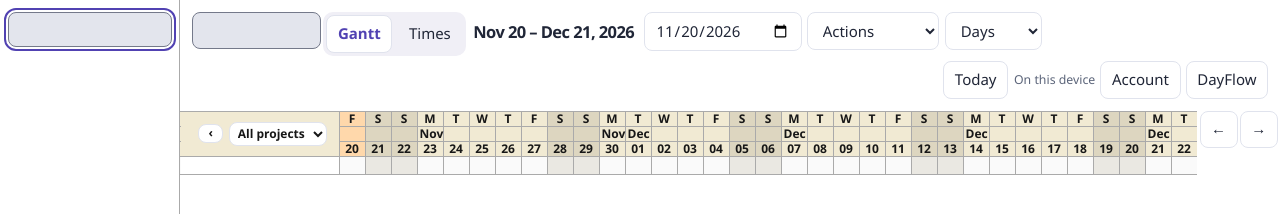
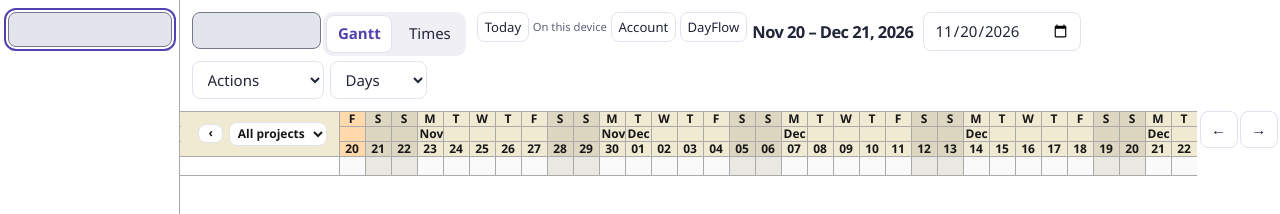
Before and after one commit to esemmelman/combine, a plain HTML site: page index.html in a window 1280 px wide. Shown: the top 214 px of the page. Drawn offline with nearby package versions, Linux system fonts and the light colour scheme.

Commit message:
Move account controls to the top toolbar row

```diff
--- a/index.html
+++ b/index.html
@@ -4,7 +4,7 @@
   <meta charset="utf-8">
   <meta name="viewport" content="width=device-width, initial-scale=1">
   <title>Combine · Planner</title>
-  <link rel="stylesheet" href="style.css?v=63">
+  <link rel="stylesheet" href="style.css?v=64">
   <script defer src="https://cdn.jsdelivr.net/npm/@supabase/supabase-js@2.119.0"></script>
   <script defer src="dayflow-config.js"></script>
   <script defer src="planner-sync.js?v=9"></script>
@@ -22,6 +22,7 @@
     <section class="calendar" aria-labelledby="calendar-title">
       <div id="dictation-status" class="sr-only" role="status"></div>
       <div class="navigation">
+        <div class="top-controls">
           <div class="project-navigation">
             <form id="add-project" class="inline">
               <input name="title" aria-label="Project name" enterkeyhint="go" required maxlength="180">
@@ -38,6 +39,13 @@
             <select id="project-filter" aria-label="Filter Gantt chart by project">
               <option value="">All projects</option>
             </select>
+          </div>
+          <div class="account-controls">
+            <button id="today" type="button">Today</button>
+            <span id="sync-status" role="status">On this device</span>
+            <button id="account-settings" type="button">Account</button>
+            <button id="dayflow-settings" type="button">DayFlow</button>
+          </div>
         </div>
         <div class="date-control">
           <h1 id="calendar-title"></h1>
@@ -58,14 +66,6 @@
             <option value="weeks">Weeks</option>
             <option value="months">Months</option>
           </select>
-        </div>
-        <div class="account-controls">
-          <div class="inline">
-            <button id="today">Today</button>
-            <span id="sync-status" role="status">On this device</span>
-          </div>
-          <button id="account-settings" type="button">Account</button>
-          <button id="dayflow-settings" type="button">DayFlow</button>
         </div>
       </div>
       <div class="calendar-content">
--- a/style.css
+++ b/style.css
@@ -142,8 +142,10 @@ dialog p { color: var(--muted); }
 .dialog-actions { display: flex; flex-wrap: wrap; gap: .45rem; justify-content: flex-end; margin-top: 1rem; }
 .dialog-actions .danger { margin-right: auto; color: #9a2445; }
 .sr-only { position: absolute; width: 1px; height: 1px; padding: 0; overflow: hidden; clip-path: inset(50%); white-space: nowrap; }
-.account-controls { display: flex; align-items: center; justify-content: flex-end; flex-wrap: wrap; gap: .35rem; margin-inline-start: auto; }
-#sync-status { align-self: center; font-size: .82rem; color: var(--muted); }
+.top-controls { display: flex; align-items: flex-end; flex-wrap: wrap-reverse; gap: .35rem .6rem; max-width: 100%; }
+.account-controls { display: flex; align-items: center; justify-content: flex-end; gap: .25rem; margin-inline-start: auto; min-width: 0; }
+.account-controls button { padding: .3rem .45rem; font-size: .875rem; min-height: 2rem; }
+#sync-status { font-size: .75rem; color: var(--muted); }
 #notes-field, #description-field { padding: 0; border: 0; margin: .8rem 0 0; min-width: 0; }
 #notes-label { margin-bottom: .3rem; }
 #notes-toolbar, #description-toolbar { flex-wrap: wrap; margin-bottom: .35rem; }
@@ -163,6 +165,8 @@ dialog p { color: var(--muted); }
 #add-note { margin-top: .6rem; }
 dialog { max-height: calc(100% - 2rem); }
 @media (max-width: 650px) {
+  .top-controls { width: 100%; }
+  .account-controls { flex-basis: 100%; }
   .rich-details .editor-content { grid-template-columns: minmax(0, 1fr); }
 }
 @media (max-width: 540px) {
```
Lines whose indentation alone changed are shown as unchanged.
